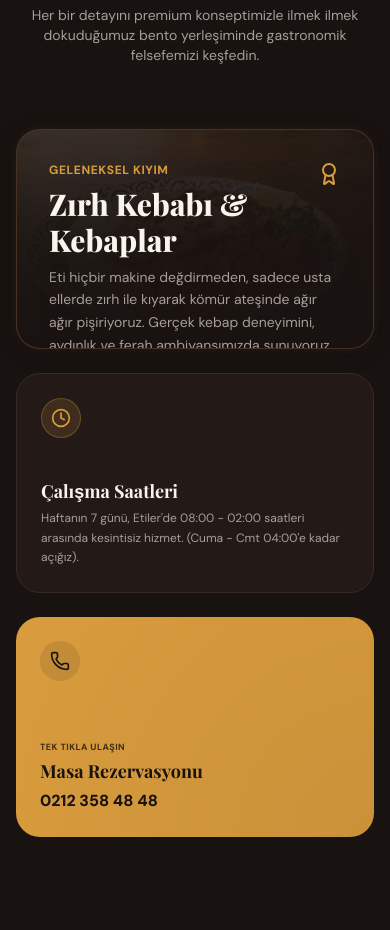
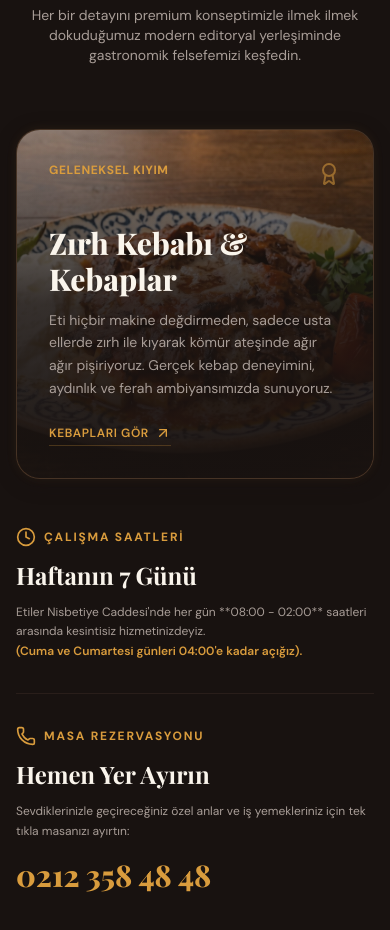
Before and after one commit to gunesmyasin60-debug/sarihan-gusto, a Next.js app: page / in a window 390 px wide. Shown: the part 1040-1970 px from the top of the page. Built offline with nearby package versions, Linux system fonts and the light colour scheme; a web font is replaced by a local one.

Commit message:
design: anasayfa mobil hero ve kebap gorseli opakligi artirildi; calisma saatleri ve rezervasyon bento kartlari kaldirilarak editoryal tipografiye gecildi

```diff
--- a/src/app/page.tsx
+++ b/src/app/page.tsx
@@ -87,7 +87,7 @@ export default function HomePage() {
           <img
             src="/images/kebap_hero_mobile.png"
             alt="Sarıhan Gusto Kebap Ocakbaşı"
-            className="block md:hidden absolute inset-0 w-full h-full object-cover z-0 opacity-25 pointer-events-none"
+            className="block md:hidden absolute inset-0 w-full h-full object-cover z-0 opacity-65 pointer-events-none"
             aria-hidden="true"
           />
 
@@ -129,86 +129,92 @@ export default function HomePage() {
           </div>
         </section>
 
-        {/* 2. ANADOLU SICAKLIĞI BENTO GRID ALANI */}
+        {/* 2. ANADOLU SICAKLIĞI DENEYİMİ ALANI */}
         <section
           className="py-24 bg-background border-t border-card-border"
-          aria-label="Sarıhan Gusto Bento Deneyimi"
+          aria-label="Sarıhan Gusto Deneyimi"
         >
           <div className="max-w-7xl mx-auto px-4 sm:px-6 lg:px-8">
             <div className="text-center max-w-2xl mx-auto mb-16 space-y-3">
               <span className="text-xs uppercase tracking-[0.2em] text-accent font-bold">Lezzet & Konsept</span>
               <h2 className="font-serif text-3xl md:text-5xl font-bold">Anadolu Sıcaklığı Etiler'de</h2>
               <p className="text-sm text-muted">
-                Her bir detayını premium konseptimizle ilmek ilmek dokuduğumuz bento yerleşiminde gastronomik felsefemizi keşfedin.
+                Her bir detayını premium konseptimizle ilmek ilmek dokuduğumuz modern editoryal yerleşiminde gastronomik felsefemizi keşfedin.
               </p>
             </div>
 
-            {/* Bento Grid Yapısı */}
-            <div className="grid grid-cols-1 md:grid-cols-3 gap-6 auto-rows-[220px]">
+            {/* Kebaplar Showcase ve Bilgiler (Bespoke Tasarım) */}
+            <div className="grid grid-cols-1 lg:grid-cols-12 gap-8 items-stretch">
 
-              {/* Kart 1: Kebaplar (Büyük Kart - Açık Renk ve Mükemmel Metin Kontrastı) */}
-              <div className="md:col-span-2 md:row-span-2 rounded-3xl bg-card border border-card-border p-8 flex flex-col justify-between overflow-hidden relative group premium-hover ember-glow">
+              {/* Sol taraf: Kebaplar Showcase Kartı */}
+              <div className="lg:col-span-8 rounded-3xl bg-card border border-card-border p-8 md:p-12 flex flex-col justify-between overflow-hidden relative group premium-hover ember-glow min-h-[350px]">
                 {/* Zırh Kebabı Arka Plan Resmi ve Karartma Maskesi */}
                 <div className="absolute inset-0 z-0">
                   <img
                     src="/images/kebab.png"
                     alt="Zırh Kebabı"
-                    className="w-full h-full object-cover opacity-30 transition-transform duration-700 group-hover:scale-105"
+                    className="w-full h-full object-cover opacity-60 transition-transform duration-700 group-hover:scale-105"
                   />
-                  <div className="absolute inset-0 bg-gradient-to-t from-background via-background/90 to-background/55" />
+                  <div className="absolute inset-0 bg-gradient-to-t from-background/95 via-background/80 to-transparent" />
                 </div>
                 <div className="relative z-10 flex justify-between items-start">
                   <span className="text-xs uppercase tracking-wider font-bold text-accent">Geleneksel Kıyım</span>
-                  <Award className="w-6 h-6 text-accent" />
+                  <Award className="w-6 h-6 text-accent animate-pulse" />
                 </div>
-                <div className="relative z-10 space-y-2 text-left">
+                <div className="relative z-10 space-y-3 text-left">
                   <h3 className="font-serif text-3xl font-extrabold text-foreground md:text-4xl">Zırh Kebabı & Kebaplar</h3>
-                  <p className="text-sm text-muted max-w-lg leading-relaxed">
+                  <p className="text-sm text-muted max-w-xl leading-relaxed">
                     Eti hiçbir makine değdirmeden, sadece usta ellerde zırh ile kıyarak kömür ateşinde ağır ağır pişiriyoruz. Gerçek kebap deneyimini, aydınlık ve ferah ambiyansımızda sunuyoruz.
                   </p>
+                  <div className="pt-2">
                     <Link
                       href="/menu"
-                    className="inline-flex items-center space-x-1 text-xs font-semibold uppercase tracking-wider text-accent pt-2 hover:underline focus:outline-none"
+                      className="inline-flex items-center space-x-1.5 text-xs font-semibold uppercase tracking-wider text-accent border-b border-accent/25 pb-1 hover:border-accent transition-all duration-300"
                     >
                       <span>Kebapları Gör</span>
                       <ArrowUpRight className="w-4 h-4" />
                     </Link>
                   </div>
                 </div>
+              </div>
 
-              {/* Kart 2: Çalışma Saatleri (Küçük Kart) */}
-              <div className="rounded-3xl bg-card border border-card-border p-6 flex flex-col justify-between text-left premium-hover">
-                <div className="w-10 h-10 rounded-full bg-accent/15 border border-accent/30 flex items-center justify-center text-accent">
+              {/* Sağ taraf: Çalışma Saatleri & Masa Rezervasyon (Clean, Cardless Typography) */}
+              <div className="lg:col-span-4 flex flex-col justify-between gap-8 py-4 text-left">
+
+                {/* Çalışma Saatleri (Bespoke Typography) */}
+                <div className="space-y-3">
+                  <div className="flex items-center space-x-2 text-accent">
                     <Clock className="w-5 h-5" />
+                    <span className="text-xs uppercase tracking-[0.15em] font-bold">Çalışma Saatleri</span>
                   </div>
-                <div className="space-y-1">
-                  <h3 className="font-serif text-lg font-bold">Çalışma Saatleri</h3>
-                  <p className="text-xs text-muted leading-relaxed">
-                    Haftanın 7 günü, Etiler'de 08:00 - 02:00 saatleri arasında kesintisiz hizmet. (Cuma - Cmt 04:00'e kadar açığız).
+                  <h3 className="font-serif text-2xl font-bold text-foreground">Haftanın 7 Günü</h3>
+                  <p className="text-xs text-muted leading-relaxed max-w-sm">
+                    Etiler Nisbetiye Caddesi'nde her gün **08:00 - 02:00** saatleri arasında kesintisiz hizmetinizdeyiz.
+                    <br />
+                    <span className="text-accent font-semibold">(Cuma ve Cumartesi günleri 04:00'e kadar açığız).</span>
                   </p>
                 </div>
+
+                {/* Masa Rezervasyonu (Bespoke Typography) */}
+                <div className="space-y-3 border-t border-card-border/50 pt-8">
+                  <div className="flex items-center space-x-2 text-accent">
+                    <Phone className="w-5 h-5" />
+                    <span className="text-xs uppercase tracking-[0.15em] font-bold">Masa Rezervasyonu</span>
                   </div>
-
-              {/* Kart 3: Telefon & Rezervasyon İletişim (Adaçayı Yeşili ve Beyaz Yazı ile Premium Uyum) */}
-              <div className="rounded-3xl bg-accent text-wood-dark p-6 flex flex-col justify-between text-left premium-hover relative overflow-hidden">
-                <div className="absolute inset-0 bg-[radial-gradient(circle_at_bottom_right,rgba(24,18,16,0.08),transparent)]" />
-                <div className="w-10 h-10 rounded-full bg-wood-dark/10 flex items-center justify-center text-wood-dark">
-                  <Phone className="w-5 h-5" />
-                </div>
-                <div className="space-y-1 relative z-10">
-                  <span className="text-[9px] uppercase tracking-wider font-bold text-wood-dark/80">Tek Tıkla Ulaşın</span>
-                  <h3 className="font-serif text-lg font-bold text-wood-dark">Masa Rezervasyonu</h3>
+                  <h3 className="font-serif text-2xl font-bold text-foreground">Hemen Yer Ayırın</h3>
+                  <p className="text-xs text-muted leading-relaxed max-w-sm">
+                    Sevdiklerinizle geçireceğiniz özel anlar ve iş yemekleriniz için tek tıkla masanızı ayırtın:
+                  </p>
                   <a
                     href={`tel:${RESTORAN_BILGILERI.phoneRaw}`}
-                    className="text-base font-extrabold block hover:underline"
+                    className="text-3xl font-serif font-extrabold text-accent hover:text-brand-gold-hover hover:scale-[1.01] transition-all duration-300 block pt-1"
                     aria-label={`Sarıhan Gusto Arama Yap: ${RESTORAN_BILGILERI.phone}`}
                   >
                     {RESTORAN_BILGILERI.phone}
                   </a>
                 </div>
+
               </div>
-
-              {/* Google Yorumları Bento Grid'den kaldırıldı, zikzak hikaye anlatımına taşındı */}
 
             </div>
           </div>
```
Lines whose indentation alone changed are shown as unchanged.
